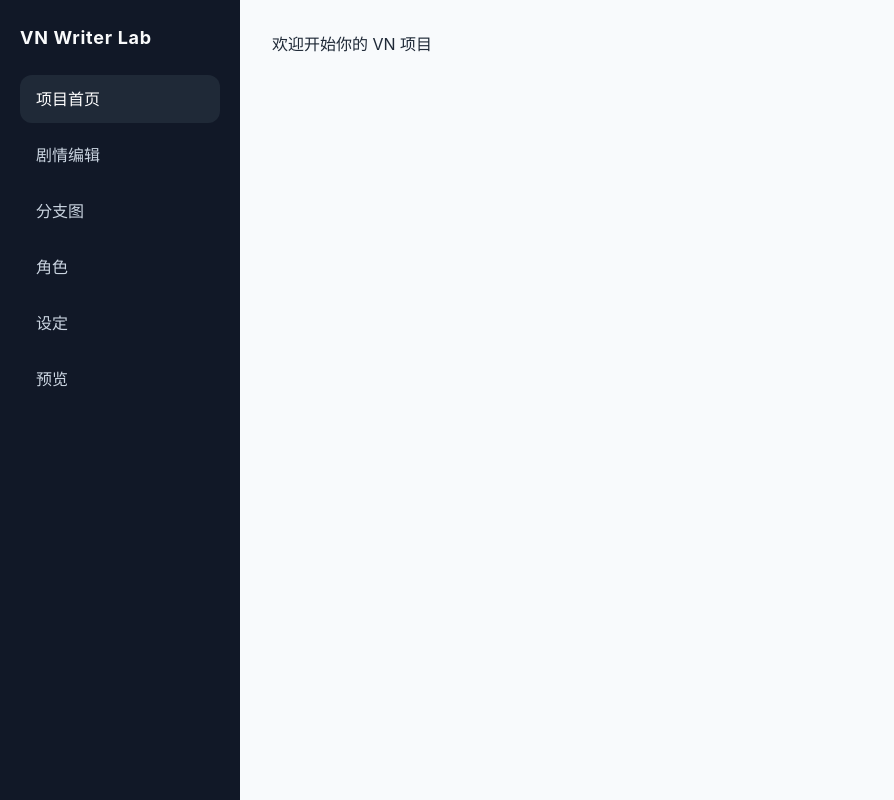
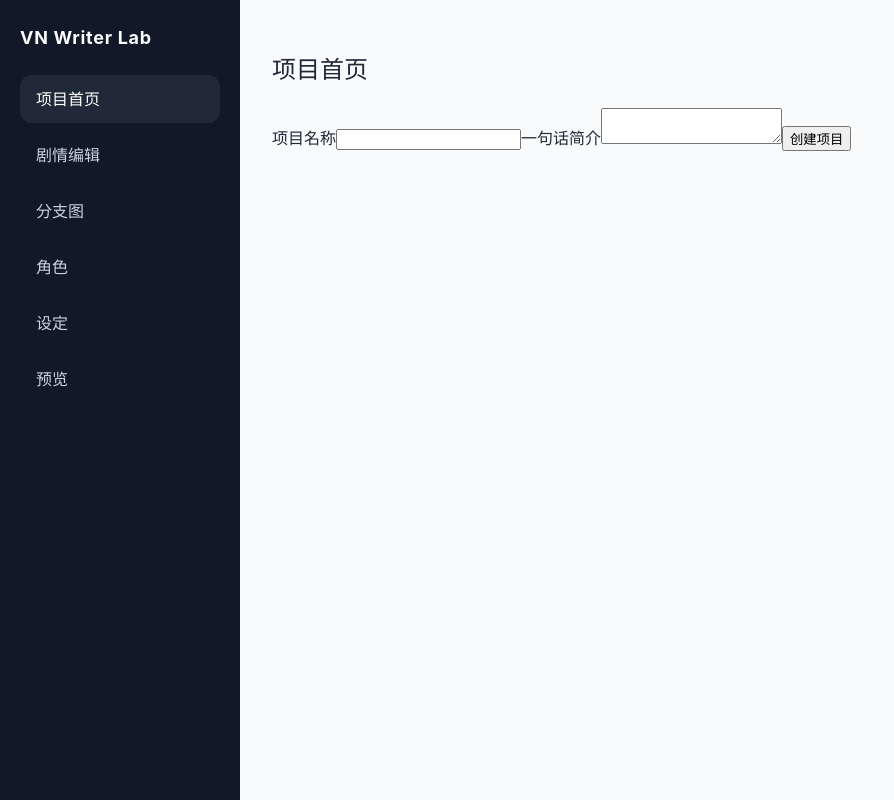
Before and after one commit to XZZKANY/VNwriterLab, a React (Vite) app: page / in a window 1280 px wide. Shown: the whole page, without its empty margins (0-894 px from the left). Built offline with nearby package versions, Linux system fonts and the light colour scheme.

Commit message:
feat: 实现项目首页与项目创建流程

```diff
--- /dev/null
+++ b/src/features/projects/components/ProjectCreateForm.tsx
@@ -0,0 +1,35 @@
+import { FormEvent, useState } from "react";
+
+interface ProjectCreateFormProps {
+  onSubmit: (name: string, summary: string) => void;
+}
+
+export function ProjectCreateForm({ onSubmit }: ProjectCreateFormProps) {
+  const [name, setName] = useState("");
+  const [summary, setSummary] = useState("");
+
+  function handleSubmit(event: FormEvent<HTMLFormElement>) {
+    event.preventDefault();
+    onSubmit(name, summary);
+  }
+
+  return (
+    <form onSubmit={handleSubmit}>
+      <label>
+        项目名称
+        <input
+          value={name}
+          onChange={(event) => setName(event.target.value)}
+        />
+      </label>
+      <label>
+        一句话简介
+        <textarea
+          value={summary}
+          onChange={(event) => setSummary(event.target.value)}
+        />
+      </label>
+      <button type="submit">创建项目</button>
+    </form>
+  );
+}
--- /dev/null
+++ b/src/features/projects/pages/ProjectHomePage.tsx
@@ -0,0 +1,22 @@
+import { ProjectCreateForm } from "../components/ProjectCreateForm";
+import { useProjectStore } from "../store/useProjectStore";
+
+export function ProjectHomePage() {
+  const currentProject = useProjectStore((state) => state.currentProject);
+  const createProject = useProjectStore((state) => state.createProject);
+
+  return (
+    <section>
+      <h2>项目首页</h2>
+      {!currentProject ? (
+        <ProjectCreateForm onSubmit={createProject} />
+      ) : (
+        <div>
+          <h3>{currentProject.name}</h3>
+          <p>{currentProject.summary}</p>
+          <p>默认路线：{currentProject.routes[0]?.name}</p>
+        </div>
+      )}
+    </section>
+  );
+}
--- /dev/null
+++ b/src/features/projects/store/useProjectStore.ts
@@ -0,0 +1,15 @@
+import { create } from "zustand";
+import { createEmptyProject, type Project } from "../../../lib/domain/project";
+
+interface ProjectState {
+  currentProject: Project | null;
+  createProject: (name: string, summary: string) => void;
+}
+
+export const useProjectStore = create<ProjectState>((set) => ({
+  currentProject: null,
+  createProject: (name, summary) =>
+    set({
+      currentProject: createEmptyProject(name, summary),
+    }),
+}));
--- a/src/main.tsx
+++ b/src/main.tsx
@@ -1,6 +1,7 @@
 import ReactDOM from "react-dom/client";
 import { createBrowserRouter, RouterProvider } from "react-router-dom";
 import { AppShell } from "./app/layouts/AppShell";
+import { ProjectHomePage } from "./features/projects/pages/ProjectHomePage";
 import "./styles.css";
 
 const router = createBrowserRouter([
@@ -10,7 +11,7 @@ const router = createBrowserRouter([
     children: [
       {
         index: true,
-        element: <div>欢迎开始你的 VN 项目</div>,
+        element: <ProjectHomePage />,
       },
     ],
   },
```
Also changed, not shown: 1 other file (tests, documents, lock files or other folders).
